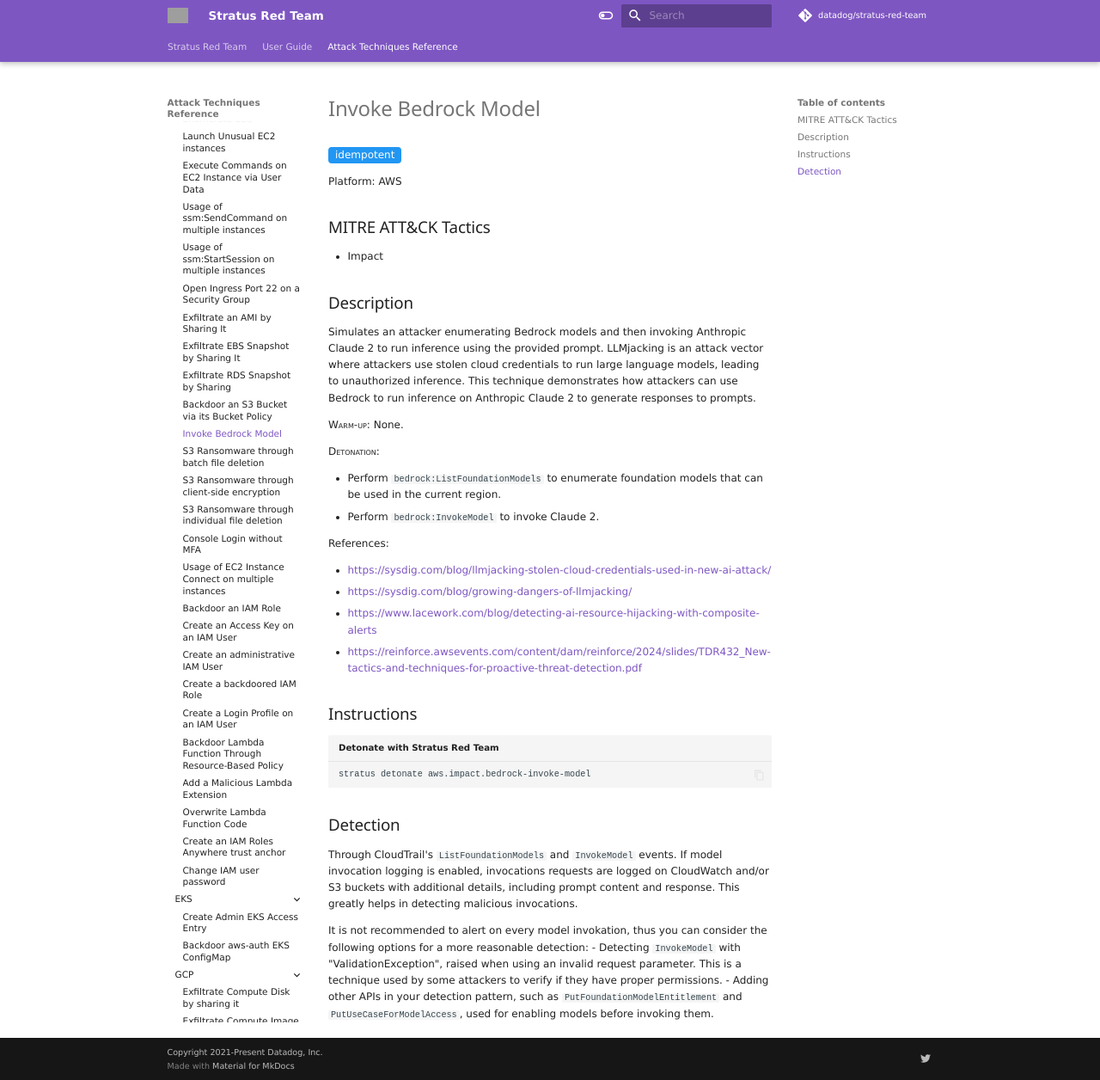
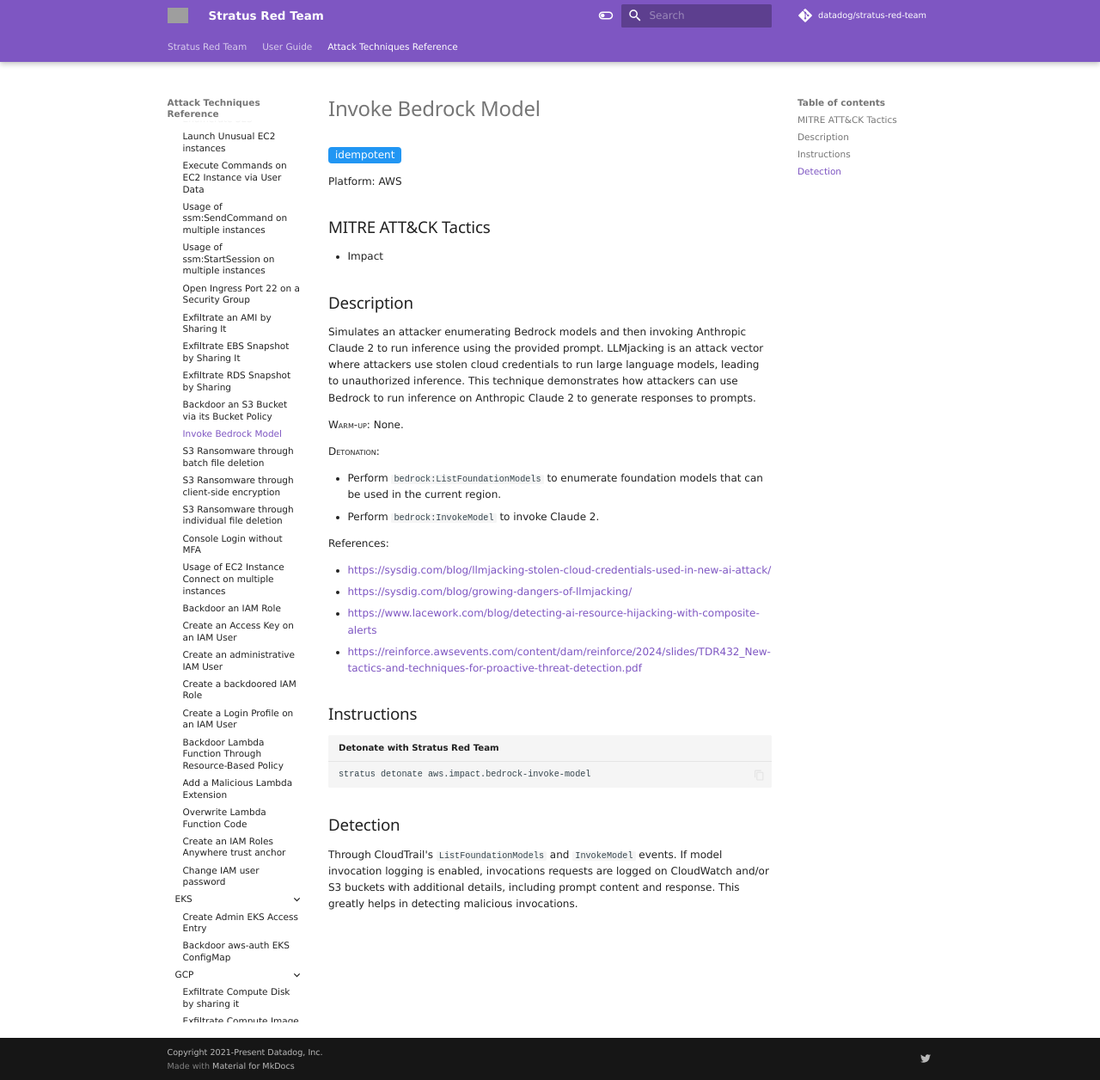
Before and after one commit to DataDog/stratus-red-team, an MkDocs documentation site: the page built from docs/attack-techniques/AWS/aws.impact.bedrock-invoke-model.md, in a window 1280 px wide and 1256 px high. Shown: the whole window at 86% size. Built offline with MkDocs 1.6.1 and Material for MkDocs 9.7.7, drawn with Linux system fonts in a browser that asks for light colours; nearby versions of some CDN libraries; library files that are not in the unit come from our copies; comment, search, counter and statistics services are not loaded; grey boxes are pictures that could not be loaded.

Commit message:
autogenerate docs

```diff
--- a/docs/attack-techniques/AWS/aws.impact.bedrock-invoke-model.md
+++ b/docs/attack-techniques/AWS/aws.impact.bedrock-invoke-model.md
@@ -44,7 +44,3 @@
 
 Through CloudTrail's <code>ListFoundationModels</code> and <code>InvokeModel</code> events.
 If model invocation logging is enabled, invocations requests are logged on CloudWatch and/or S3 buckets with additional details, including prompt content and response. This greatly helps in detecting malicious invocations.
-
-It is not recommended to alert on every model invokation, thus you can consider the following options for a more reasonable detection:
-- Detecting <code>InvokeModel</code> with "ValidationException", raised when using an invalid request parameter. This is a technique used by some attackers to verify if they have proper permissions.
-- Adding other APIs in your detection pattern, such as <code>PutFoundationModelEntitlement</code> and <code>PutUseCaseForModelAccess</code>, used for enabling models before invoking them.
```
